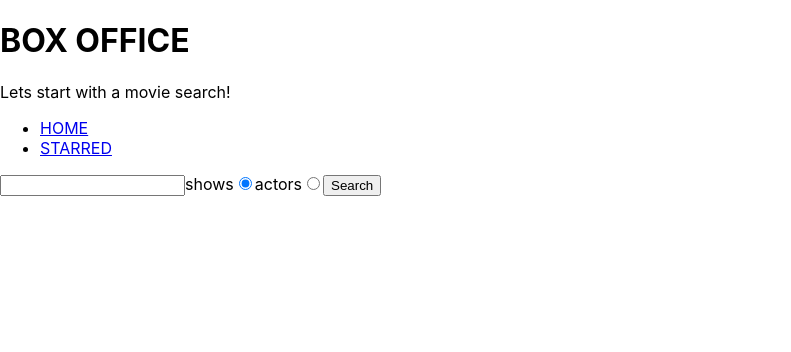
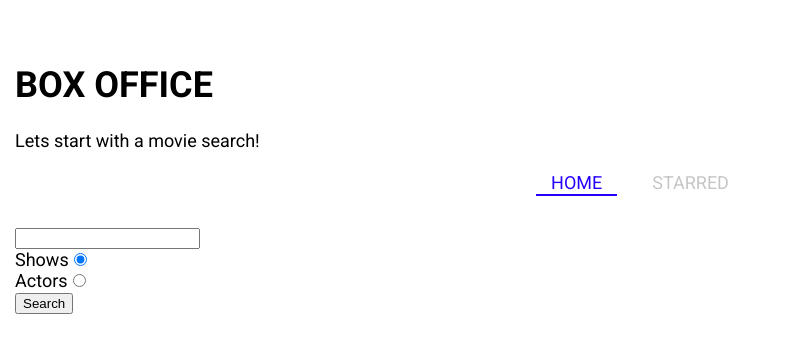
Before and after one commit to TanviNaik13/box-office, a React (Create React App) app: page / in a window 1280 px wide. Shown: the top 352 px of the page, without its empty margins (0-791 px from the left). Built offline with nearby package versions, Linux system fonts and the light colour scheme.

Commit message:
installed and used styled components for global theme and radio buttons

```diff
--- a/package.json
+++ b/package.json
@@ -8,6 +8,7 @@
     "react-dom": "^18.3.1",
     "react-router-dom": "^6.25.1",
     "react-scripts": "5.0.1",
+    "styled-components": "^6.1.12",
     "web-vitals": "^2.1.4",
     "workbox-background-sync": "^6.6.0",
     "workbox-broadcast-update": "^6.6.0",
--- a/public/index.html
+++ b/public/index.html
@@ -1,11 +1,14 @@
-<!DOCTYPE html>
+<!doctype html>
 <html lang="en">
   <head>
     <meta charset="utf-8" />
     <link rel="icon" href="%PUBLIC_URL%/favicon.ico" />
     <meta name="viewport" content="width=device-width, initial-scale=1" />
     <meta name="theme-color" content="#000000" />
-    <meta name="description" content="Web site created using create-react-app" />
+    <meta
+      name="description"
+      content="Web site created using create-react-app"
+    />
     <link rel="apple-touch-icon" href="%PUBLIC_URL%/logo192.png" />
     <!--
       manifest.json provides metadata used when your web app is installed on a
@@ -21,7 +24,11 @@
       work correctly both with client-side routing and a non-root public URL.
       Learn how to configure a non-root public URL by running `npm run build`.
     -->
-    <title>React App</title>
+    <link
+      href="https://fonts.googleapis.com/css?family=Roboto:300,400,700,&display=swap"
+      rel="stylesheet"
+    />
+    <title>Box Office</title>
   </head>
   <body>
     <noscript>You need to enable JavaScript to run this app.</noscript>
--- a/src/App.jsx
+++ b/src/App.jsx
@@ -5,6 +5,7 @@
 import Starred from './pages/Starred';
 import MainLayout from './components/MainLayout';
 import Show from './pages/Show';
+import { GlobalTheme } from './Theme';
 
 const queryClient = new QueryClient();
 
@@ -12,6 +13,7 @@
   return (
     <>
       <QueryClientProvider client={queryClient}>
+        <GlobalTheme>
           <BrowserRouter>
             <Routes>
               <Route path="/" element={<MainLayout />}>
@@ -34,6 +36,7 @@
           <Route path="contact-us" element={<Contact />} /> */}
             </Routes>
           </BrowserRouter>
+        </GlobalTheme>
       </QueryClientProvider>
     </>
   );
--- /dev/null
+++ b/src/Theme.jsx
@@ -0,0 +1,30 @@
+import { ThemeProvider, createGlobalStyle } from 'styled-components';
+
+const theme = {
+  fontFamily: 'Roboto, sans-serif',
+  mainColors: {
+    blue: '#2400ff',
+    gray: '#c6c6c6',
+    dark: '#353535',
+  },
+};
+
+const GlobalStyles = createGlobalStyle`
+  body {
+    font-family: ${({ theme }) => theme.fontFamily};
+    font-size: 18px;
+    margin: 0;
+    padding-top: 40px;
+    padding-left: 15px;
+    padding-right: 15px;
+  }
+`;
+
+export const GlobalTheme = ({ children }) => {
+  return (
+    <ThemeProvider theme={theme}>
+      <GlobalStyles />
+      {children}
+    </ThemeProvider>
+  );
+};
--- /dev/null
+++ b/src/components/CustomRadio.jsx
@@ -0,0 +1,13 @@
+const CustomRadio = props => {
+  const { label, ...inputProps } = props;
+  return (
+    <div>
+      <label>
+        {label}
+        <input {...inputProps} type="radio" />
+      </label>
+    </div>
+  );
+};
+
+export default CustomRadio;
--- a/src/components/Navs.jsx
+++ b/src/components/Navs.jsx
@@ -1,5 +1,5 @@
-import { Link } from 'react-router-dom';
-
+import { NavLink } from 'react-router-dom';
+import styled from 'styled-components';
 const LINKS = [
   {
     text: 'HOME',
@@ -14,15 +14,57 @@
 const Navs = () => {
   return (
     <div>
-      <ul>
+      <NavList>
         {LINKS.map(item => (
           <li key={item.to}>
-            <Link to={item.to}>{item.text}</Link>
+            <LinkStyled to={item.to}>{item.text}</LinkStyled>
           </li>
         ))}
-      </ul>
+      </NavList>
     </div>
   );
 };
 
 export default Navs;
+
+const NavList = styled.ul`
+  display: flex;
+  justify-content: center;
+  list-style: none;
+  margin: 0 0 30px;
+  padding: 0;
+  li {
+    margin: 0 10px;
+  }
+`;
+
+const LinkStyled = styled(NavLink)`
+  display: block;
+  padding: 3px 15px;
+  position: relative;
+  text-decoration: none;
+  color: ${({ theme }) => theme.mainColors.gray};
+  &.active {
+    color: ${({ theme }) => theme.mainColors.blue};
+    &:after {
+      content: '';
+      position: absolute;
+      display: block;
+      height: 2px;
+      left: 0%;
+      bottom: 0;
+      background-color: ${({ theme }) => theme.mainColors.blue};
+      animation: slide-in 0.3s ease-in forwards;
+      @keyframes slide-in {
+        from {
+          left: 50%;
+          width: 0;
+        }
+        to {
+          left: 0%;
+          width: 100%;
+        }
+      }
+    }
+  }
+`;
--- a/src/components/SearchForm.jsx
+++ b/src/components/SearchForm.jsx
@@ -1,5 +1,6 @@
 import { useState, useEffect } from 'react';
 import { useSearchStr } from '../lib/useSearchStr';
+import CustomRadio from './CustomRadio';
 
 const SearchForm = ({ onSearch }) => {
   const [searchStr, setSearch] = useSearchStr();
@@ -37,27 +38,21 @@
       <form onSubmit={onSubmit}>
         <input type="text" value={searchStr} onChange={onInput} />
 
-        <label>
-          shows
-          <input
-            type="radio"
+        <CustomRadio
+          label="Shows"
           name="search-option"
           value="shows"
           checked={searchOption === 'shows'}
           onChange={onRadioChange}
         />
-        </label>
-
-        <label>
-          actors
-          <input
-            type="radio"
-            name="seach-option"
+        <CustomRadio
+          label="Actors"
+          name="search-option"
           value="actors"
           checked={searchOption === 'actors'}
           onChange={onRadioChange}
         />
-        </label>
+
         <button type="submit">Search</button>
       </form>
     </div>
--- a/src/index.css
+++ /dev/null
@@ -1,13 +0,0 @@
-body {
-  margin: 0;
-  font-family: -apple-system, BlinkMacSystemFont, 'Segoe UI', 'Roboto', 'Oxygen',
-    'Ubuntu', 'Cantarell', 'Fira Sans', 'Droid Sans', 'Helvetica Neue',
-    sans-serif;
-  -webkit-font-smoothing: antialiased;
-  -moz-osx-font-smoothing: grayscale;
-}
-
-code {
-  font-family: source-code-pro, Menlo, Monaco, Consolas, 'Courier New',
-    monospace;
-}
--- a/src/index.jsx
+++ b/src/index.jsx
@@ -1,6 +1,5 @@
 import React from 'react';
 import ReactDOM from 'react-dom/client';
-import './index.css';
 import App from './App';
 import * as serviceWorkerRegistration from './serviceWorkerRegistration';
 import reportWebVitals from './reportWebVitals';
```
Also changed, not shown: 1 other file (tests, documents, lock files or other folders). Lines whose indentation alone changed are shown as unchanged.
